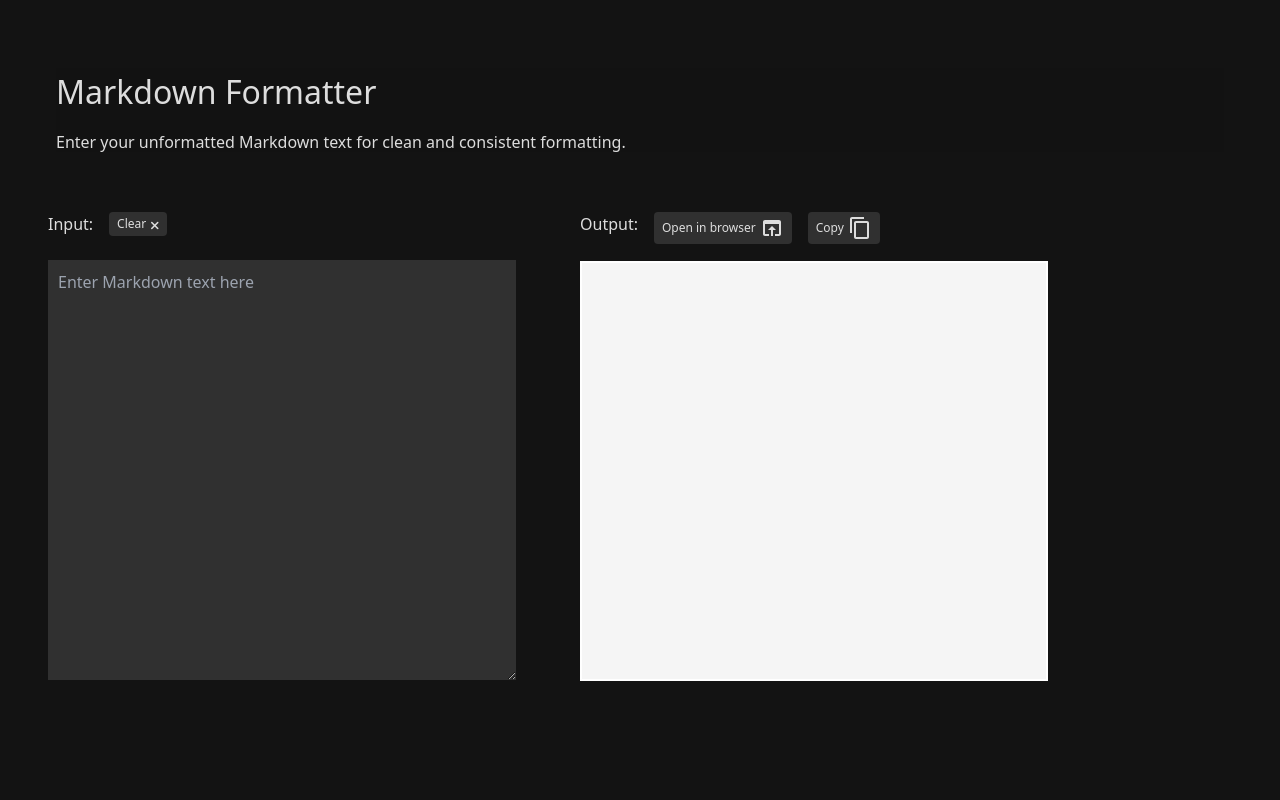
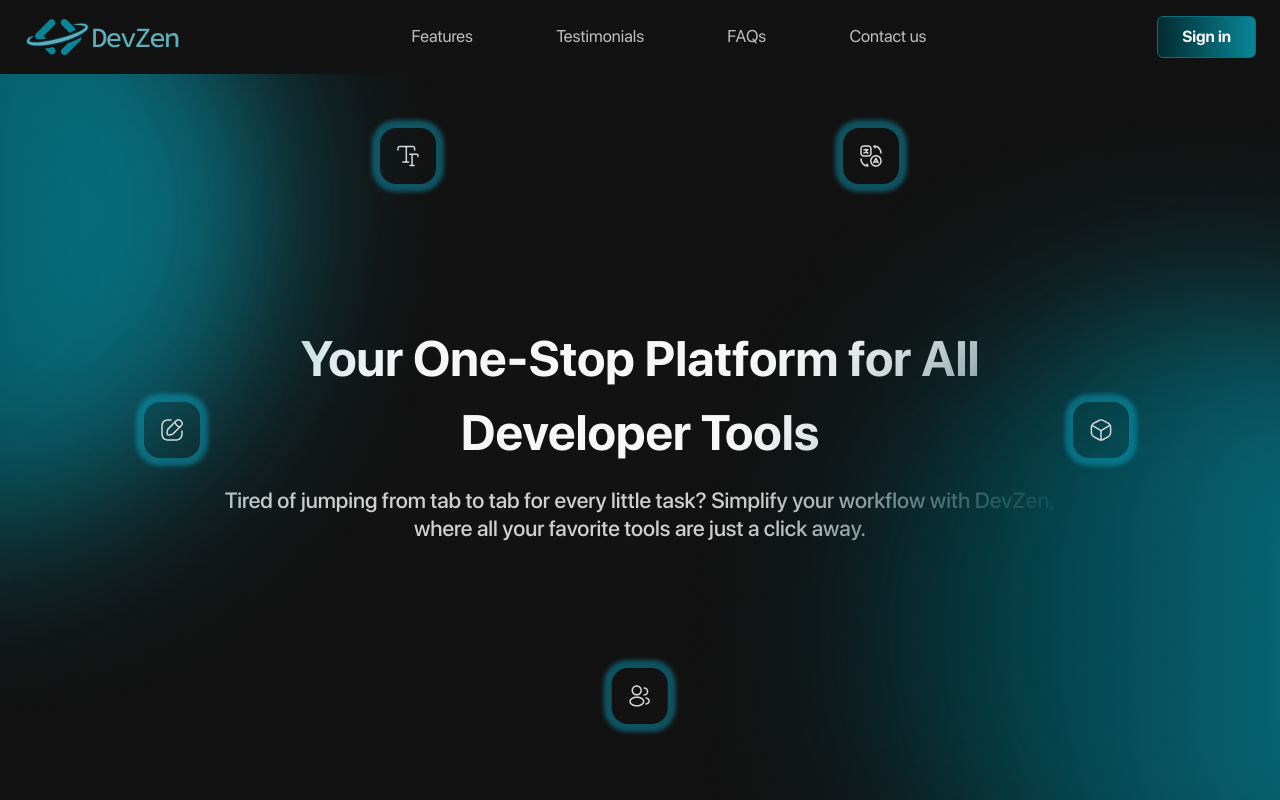
Before and after one commit to GitHub-Campus-Experts-Unilag/DevzenFrontend, a React (Vite) app: page / in a window 1280 px wide. Shown: the top 800 px of the page. Built offline with nearby package versions, Linux system fonts and the light colour scheme.

Commit message:
closes #18 markdown formatter

```diff
--- a/src/App.tsx
+++ b/src/App.tsx
@@ -2,16 +2,16 @@ import { RouterProvider } from "react-router-dom";
 import { router } from "./routes";
 import './App.css'
 
-import NumberBaseConverter from "./components/converters/NumberBaseConverter";
-import MarkdownFormatter from "./components/converters/MarkdownFormatter";
+//import NumberBaseConverter from "./components/converters/NumberBaseConverter";
+//import MarkdownFormatter from "./components/converters/MarkdownFormatter";
 function App() {
   return (
     <div>
-      <MarkdownFormatter/>
+      <RouterProvider router={router} />
     </div>
   )
 }
 
-{/* <RouterProvider router={router} /> */}
+{/*  */}
 
 export default App
```
